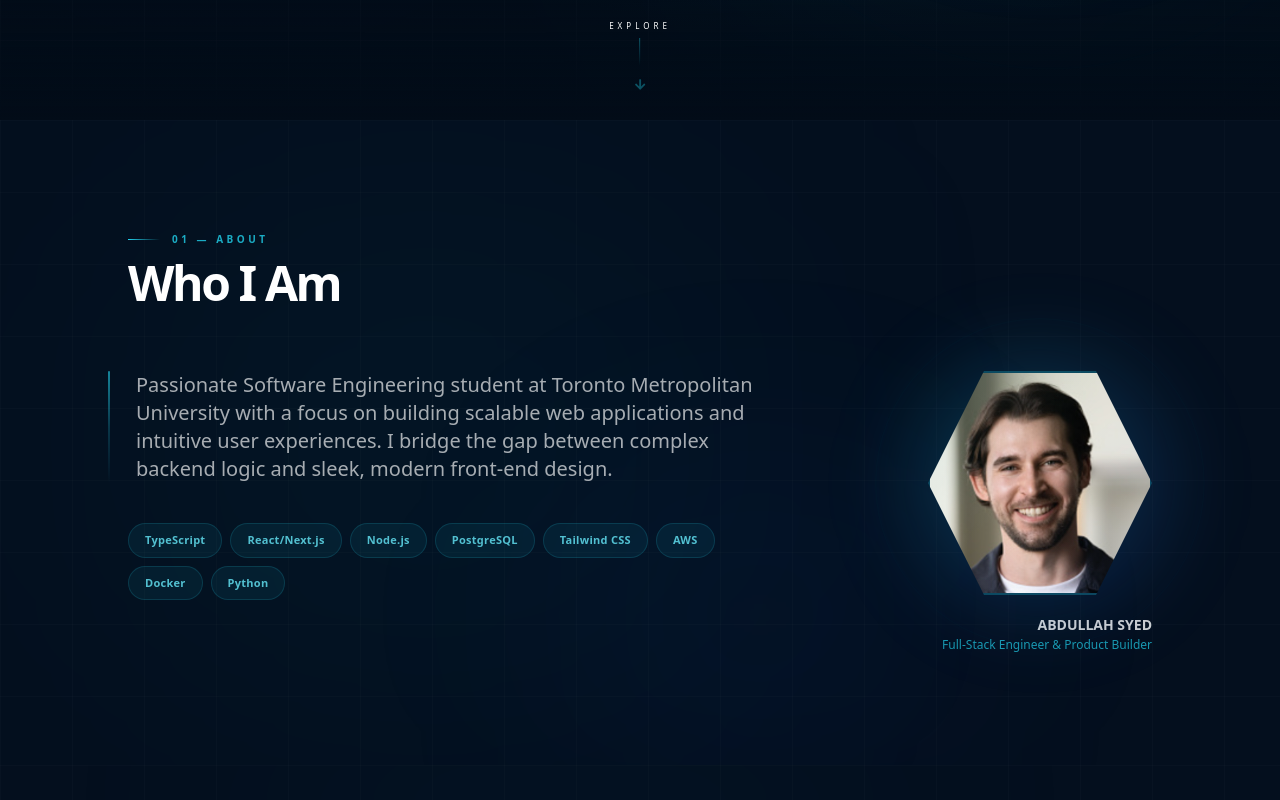
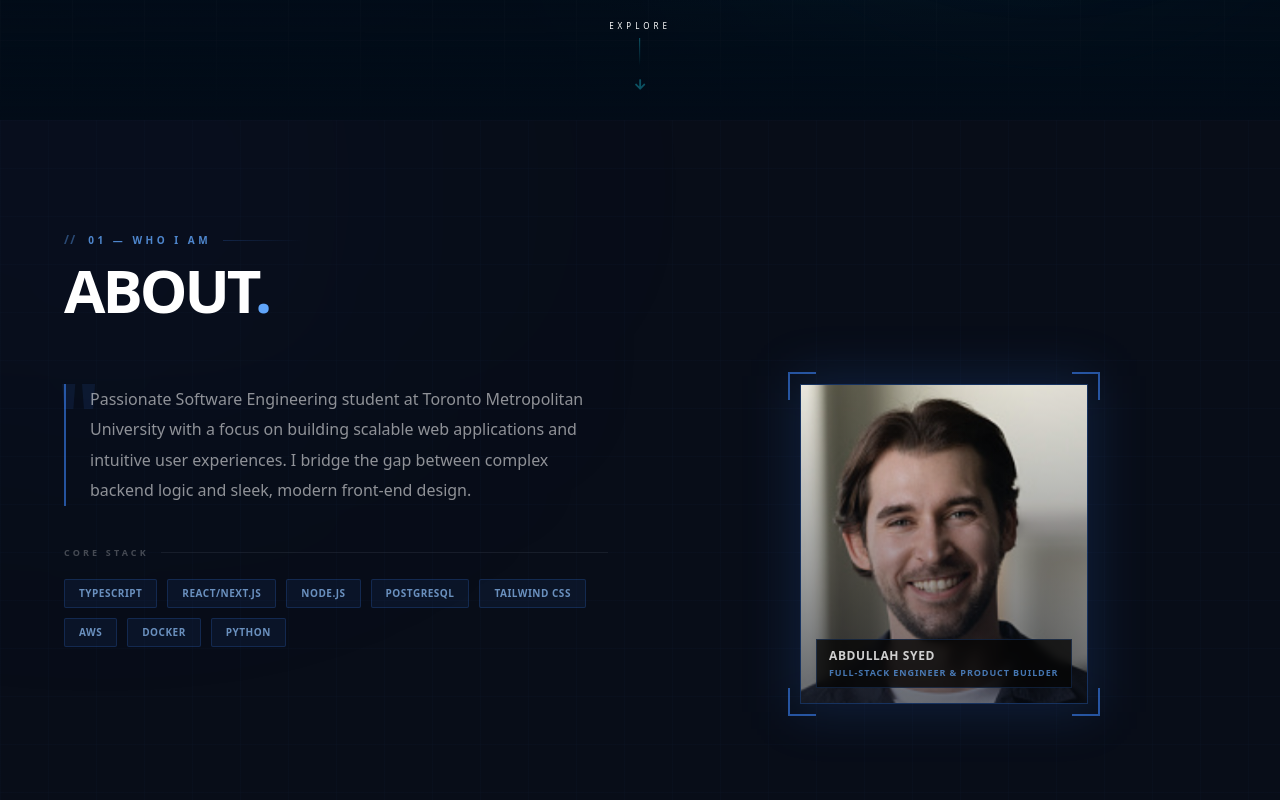
Before and after one commit to salienceenterprises-lab/portfolio-5f77b, a Next.js app: page / in a window 1280 px wide. Shown: the part 680-1480 px from the top of the page. Built offline with nearby package versions, Linux system fonts and the light colour scheme.

Commit message:
Update app/components/about.jsx via Portfolio SaaS

```diff
--- a/app/components/about.jsx
+++ b/app/components/about.jsx
@@ -1,143 +1,135 @@
 "use client";
-import React from "react";
 import { motion } from "framer-motion";
+import { FaUser } from "react-icons/fa";
 
 export default function PortfolioAbout({ data }) {
-  if (!data?.bio) return null;
+  const topSkills = data?.skills?.slice(0, 8) || [];
 
   return (
-    <section id="about" className="relative py-28 px-6 overflow-hidden bg-[#040f1e]">
+    <section id="about" className="relative py-28 px-6 overflow-hidden bg-[#080d18]">
 
-      {/* Deep ocean ambient glow */}
+      {/* Ambient */}
       <div className="absolute inset-0 pointer-events-none">
-        <div className="absolute top-1/2 left-1/3 -translate-x-1/2 -translate-y-1/2 w-[600px] h-[400px] bg-cyan-500/[0.06] rounded-full blur-[160px]" />
-        <div className="absolute bottom-0 right-1/4 w-[400px] h-[300px] bg-blue-600/[0.05] rounded-full blur-[120px]" />
-        {/* Grid */}
-        <div className="absolute inset-0 bg-[linear-gradient(to_right,rgba(255,255,255,0.015)_1px,transparent_1px),linear-gradient(to_bottom,rgba(255,255,255,0.015)_1px,transparent_1px)] bg-[size:72px_72px]" />
+        <div className="absolute top-0 left-0 w-[600px] h-[400px] bg-blue-700/[0.05] blur-[160px] rounded-full -translate-x-1/3 -translate-y-1/3" />
+        <div className="absolute inset-0 bg-[linear-gradient(rgba(59,130,246,0.02)_1px,transparent_1px),linear-gradient(90deg,rgba(59,130,246,0.02)_1px,transparent_1px)] bg-[size:48px_48px]" />
       </div>
 
-      <div className="max-w-5xl mx-auto relative z-10">
+      <div className="max-w-6xl mx-auto relative z-10">
 
         {/* Section label */}
         <motion.div
           initial={{ opacity: 0, x: -20 }}
           whileInView={{ opacity: 1, x: 0 }}
           viewport={{ once: true }}
-          transition={{ duration: 0.6 }}
+          transition={{ duration: 0.5 }}
           className="flex items-center gap-3 mb-3"
         >
-          <motion.div
-            initial={{ width: 0 }} whileInView={{ width: 32 }} viewport={{ once: true }}
-            transition={{ duration: 0.8 }}
-            className="h-px bg-gradient-to-r from-cyan-400 to-transparent"
-          />
-          <span className="text-[10px] font-bold tracking-[0.35em] uppercase text-cyan-400/80">01 — About</span>
+          <span className="text-blue-400/40 font-black text-xs tracking-widest select-none">{"//"}</span>
+          <span className="text-[10px] font-black tracking-[0.35em] uppercase text-blue-400/80">01 — Who I Am</span>
+          <div className="flex-1 h-px bg-gradient-to-r from-blue-500/20 to-transparent max-w-[80px]" />
         </motion.div>
 
         <motion.h2
-          initial={{ opacity: 0, y: 20 }}
+          initial={{ opacity: 0, y: 18 }}
           whileInView={{ opacity: 1, y: 0 }}
           viewport={{ once: true }}
-          transition={{ duration: 0.7, delay: 0.05 }}
-          className="text-4xl sm:text-5xl font-black tracking-tighter text-white mb-16 leading-tight"
+          transition={{ duration: 0.6, delay: 0.05 }}
+          className="text-4xl sm:text-6xl font-black tracking-tighter text-white mb-16 uppercase"
         >
-          Who I Am
+          About<span className="text-blue-400">.</span>
         </motion.h2>
 
-        {/* Content split */}
-        <div className="grid grid-cols-1 lg:grid-cols-[1fr_340px] gap-12 items-start">
+        <div className="grid grid-cols-1 lg:grid-cols-2 gap-16 items-start">
 
-          {/* Bio */}
+          {/* Left: Bio */}
           <motion.div
-            initial={{ opacity: 0, y: 30 }}
-            whileInView={{ opacity: 1, y: 0 }}
+            initial={{ opacity: 0, x: -30 }}
+            whileInView={{ opacity: 1, x: 0 }}
             viewport={{ once: true }}
-            transition={{ duration: 0.7, delay: 0.1 }}
+            transition={{ duration: 0.6, type: "spring", stiffness: 80 }}
           >
-            {/* Quote treatment */}
-            <div className="relative">
-              <div className="absolute -left-5 top-0 bottom-0 w-[2px] bg-gradient-to-b from-cyan-400/60 via-cyan-400/20 to-transparent rounded-full" />
-              <p className="text-white/65 text-lg sm:text-xl leading-relaxed font-light pl-2">
-                {data.bio}
-              </p>
+            {/* Quote decoration + bio */}
+            <div className="relative mb-8">
+              <span className="absolute -top-4 -left-2 text-8xl font-black text-blue-500/10 leading-none select-none">"</span>
+              <div className="pl-6 border-l-2 border-blue-500/60 relative z-10">
+                <p className="text-white/55 text-base leading-[1.9] font-light">
+                  {data?.bio || data?.about || "Portfolio bio goes here."}
+                </p>
+              </div>
             </div>
 
-            {/* Quick-fire skills pills */}
-            {data?.skills?.length > 0 && (
-              <motion.div
-                initial={{ opacity: 0, y: 16 }}
-                whileInView={{ opacity: 1, y: 0 }}
-                viewport={{ once: true }}
-                transition={{ duration: 0.6, delay: 0.25 }}
-                className="flex flex-wrap gap-2 mt-10"
-              >
-                {data.skills.slice(0, 8).map((skill) => (
-                  <span
-                    key={skill}
-                    className="px-4 py-2 text-[11px] font-bold text-cyan-300/80 bg-cyan-400/[0.07] border border-cyan-400/[0.15] rounded-full tracking-wide hover:bg-cyan-400/[0.14] hover:text-cyan-200 transition-all duration-300 cursor-default"
-                  >
-                    {skill}
-                  </span>
-                ))}
-                {data.skills.length > 8 && (
-                  <a
-                    href="#skills"
-                    className="px-4 py-2 text-[11px] font-bold text-white/25 bg-white/[0.03] border border-white/[0.07] rounded-full tracking-wide hover:text-white/50 transition-all duration-300"
-                  >
-                    +{data.skills.length - 8} more
-                  </a>
-                )}
-              </motion.div>
+            {/* Core stack */}
+            {topSkills.length > 0 && (
+              <div className="mt-10">
+                <div className="flex items-center gap-3 mb-5">
+                  <span className="text-[9px] font-black uppercase tracking-[0.35em] text-white/25">Core Stack</span>
+                  <div className="flex-1 h-px bg-white/[0.06]" />
+                </div>
+                <div className="flex flex-wrap gap-2.5">
+                  {topSkills.map((skill, i) => (
+                    <motion.span
+                      key={i}
+                      initial={{ opacity: 0, scale: 0.7 }}
+                      whileInView={{ opacity: 1, scale: 1 }}
+                      viewport={{ once: true }}
+                      transition={{ duration: 0.3, delay: i * 0.05 }}
+                      whileHover={{ borderColor: "rgba(59,130,246,0.7)", color: "rgba(147,197,253,1)" }}
+                      className="px-3.5 py-1.5 bg-blue-500/[0.07] border border-blue-500/20 text-blue-300/70 text-[10px] font-bold rounded-sm uppercase tracking-wider cursor-default transition-colors duration-200"
+                    >
+                      {skill}
+                    </motion.span>
+                  ))}
+                </div>
+              </div>
             )}
           </motion.div>
 
-          {/* Profile photo card */}
+          {/* Right: Photo */}
           <motion.div
-            initial={{ opacity: 0, scale: 0.9 }}
-            whileInView={{ opacity: 1, scale: 1 }}
+            initial={{ opacity: 0, x: 30 }}
+            whileInView={{ opacity: 1, x: 0 }}
             viewport={{ once: true }}
-            transition={{ duration: 0.8, delay: 0.2, type: "spring", stiffness: 80 }}
-            className="flex flex-col items-center lg:items-end gap-5"
+            transition={{ duration: 0.6, delay: 0.1, type: "spring", stiffness: 80 }}
+            className="flex justify-center"
           >
             {data?.heroImageBase64 ? (
-              <div className="relative w-48 h-48 sm:w-56 sm:h-56">
-                {/* Sonar rings */}
-                {[0, 1].map((i) => (
-                  <motion.div
-                    key={i}
-                    animate={{ scale: [1, 2.2], opacity: [0.15, 0] }}
-                    transition={{ duration: 3, repeat: Infinity, delay: i * 1.4, ease: "easeOut" }}
-                    className="absolute inset-0 rounded-full border border-cyan-400/20"
+              <div className="relative w-72 h-80">
+                {/* Corner bracket decorations */}
+                <div className="absolute -top-3 -left-3 w-7 h-7 border-t-2 border-l-2 border-blue-500/60 z-20" />
+                <div className="absolute -top-3 -right-3 w-7 h-7 border-t-2 border-r-2 border-blue-500/60 z-20" />
+                <div className="absolute -bottom-3 -left-3 w-7 h-7 border-b-2 border-l-2 border-blue-500/60 z-20" />
+                <div className="absolute -bottom-3 -right-3 w-7 h-7 border-b-2 border-r-2 border-blue-500/60 z-20" />
+
+                {/* Glow */}
+                <div className="absolute inset-0 bg-blue-500/15 blur-xl scale-105" />
+
+                {/* Photo */}
+                <div className="absolute inset-0 overflow-hidden border border-blue-500/25">
+                  <img
+                    src={data.heroImageBase64}
+                    alt={data.name}
+                    className="w-full h-full object-cover"
                   />
-                ))}
-                <div className="absolute inset-0 bg-gradient-to-br from-cyan-400/20 to-blue-600/20 rounded-full blur-2xl scale-110" />
-                <div
-                  className="relative w-full h-full overflow-hidden border-2 border-cyan-400/25 shadow-[0_0_60px_rgba(6,182,212,0.15)]"
-                  style={{ clipPath: "polygon(25% 0%, 75% 0%, 100% 50%, 75% 100%, 25% 100%, 0% 50%)" }}
-                >
-                  <img src={data.heroImageBase64} alt={data.name} className="w-full h-full object-cover" />
-                  <div className="absolute inset-0 bg-gradient-to-br from-cyan-400/[0.06] via-transparent to-blue-600/[0.06]" />
+                  <div className="absolute inset-0 bg-gradient-to-t from-[#080d18]/60 to-transparent" />
+                </div>
+
+                {/* Name tag */}
+                <div className="absolute bottom-4 left-4 right-4 z-10">
+                  <div className="bg-[#050505]/80 backdrop-blur-sm border border-blue-500/20 px-3 py-2">
+                    <p className="text-xs font-black text-white/80 tracking-wider uppercase">{data?.name}</p>
+                    <p className="text-[9px] text-blue-400/70 font-bold uppercase tracking-widest mt-0.5">{data?.title}</p>
+                  </div>
                 </div>
               </div>
             ) : (
-              <div className="relative w-40 h-40 sm:w-48 sm:h-48">
-                <div className="absolute inset-0 bg-gradient-to-br from-cyan-400/15 to-blue-600/15 rounded-full blur-2xl" />
-                <div
-                  className="relative w-full h-full bg-gradient-to-br from-[#061e34] to-[#041120] border-2 border-cyan-400/20 flex items-center justify-center"
-                  style={{ clipPath: "polygon(25% 0%, 75% 0%, 100% 50%, 75% 100%, 25% 100%, 0% 50%)" }}
-                >
-                  <span className="text-5xl font-black bg-gradient-to-b from-cyan-300 to-blue-500 bg-clip-text text-transparent select-none">
-                    {data.name?.charAt(0) ?? "?"}
-                  </span>
-                </div>
+              <div className="relative w-72 h-80 bg-blue-500/[0.04] border border-blue-500/15 flex items-center justify-center">
+                <div className="absolute -top-3 -left-3 w-7 h-7 border-t-2 border-l-2 border-blue-500/40" />
+                <div className="absolute -top-3 -right-3 w-7 h-7 border-t-2 border-r-2 border-blue-500/40" />
+                <div className="absolute -bottom-3 -left-3 w-7 h-7 border-b-2 border-l-2 border-blue-500/40" />
+                <div className="absolute -bottom-3 -right-3 w-7 h-7 border-b-2 border-r-2 border-blue-500/40" />
+                <FaUser className="w-16 h-16 text-blue-500/20" />
               </div>
             )}
-
-            {/* Name card under photo */}
-            <div className="text-center lg:text-right">
-              <p className="text-sm font-bold text-white/80">{data.name}</p>
-              {data.title && <p className="text-xs text-cyan-400/70 mt-0.5">{data.title}</p>}
-            </div>
           </motion.div>
         </div>
       </div>
```
